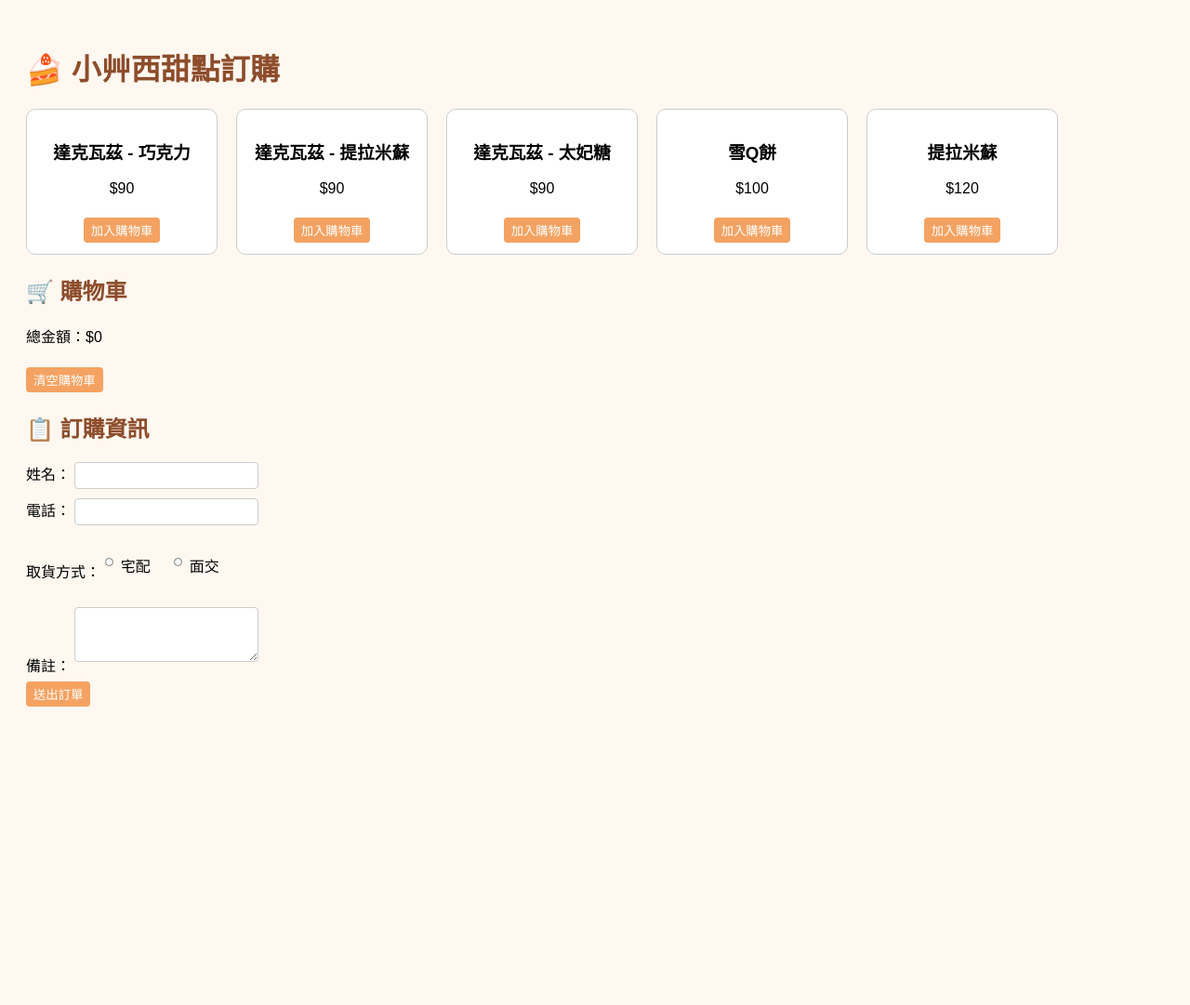
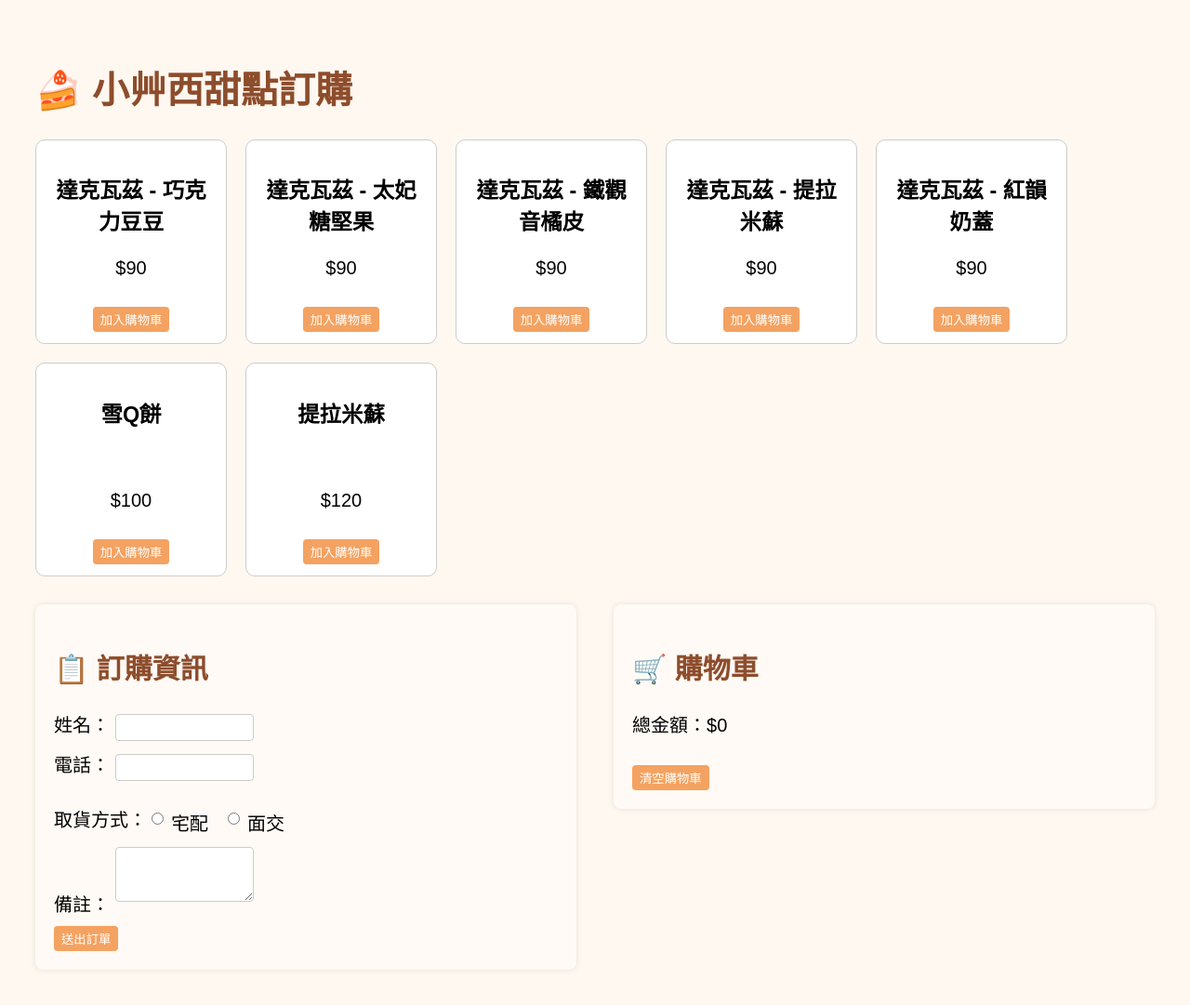
Before and after one commit to claireyang1026/dessert_order, a Flask app: page / in a window 1280 px wide. Shown: the whole page at 93% size. Before the commit the page ends 760 px from the top, so only its background shows below. Run offline with Flask 3, Linux system fonts and the light colour scheme.

Commit message:
10/14更新 dessert-order 內容

```diff
--- a/static/style.css
+++ b/static/style.css
@@ -1,4 +1,4 @@
-body { font-family: sans-serif; padding: 20px; background: #fff8f0; }
+body { font-family: sans-serif; padding: 30px; background: #fff8f0;font-size: 20px; }
 h1, h2 { color: #8d4d2c; }
 .products { display: flex; flex-wrap: wrap; gap: 20px; }
 .product {
@@ -10,7 +10,7 @@ h1, h2 { color: #8d4d2c; }
   text-align: center;
 }
 button {
-  margin-top: 6px;
+  margin-top: 10px;
   padding: 4px 8px;
   background: #f4a261;
   color: white;
@@ -20,7 +20,7 @@ button {
 }
 button:hover { background: #e76f51; }
 form input, form textarea {
-  width: 15%; margin-bottom: 10px; padding: 6px;
+  width: 25%; margin-bottom: 10px; padding: 6px;
   border-radius: 4px; border: 1px solid #ccc;
 }
 
@@ -33,7 +33,7 @@ form input, form textarea {
 .delivery-options {
   display: flex;
   gap: 16px;
-  margin: 8px 0 20px;
+  margin: 8px 0 0px;
   align-items: center;
 }
 
@@ -41,7 +41,7 @@ form input, form textarea {
   display: flex;
   align-items: center;
   gap: 5px;
-  font-size: 16px;
+  font-size: 20px;
   white-space: nowrap;
 }
 
@@ -54,3 +54,22 @@ form input, form textarea {
   padding: 16px;
   box-shadow: 0 2px 8px rgba(0,0,0,0.1);
 }
+
+.order-section {
+  display: flex;
+  gap: 40px;         /* 左右間距 */
+  align-items: flex-start;
+  margin-top: 30px;
+}
+
+.cart-box, .form-box {
+  flex: 1;
+  background: #fffaf5;
+  padding: 20px;
+  border-radius: 8px;
+  box-shadow: 0 0 6px rgba(0,0,0,0.1);
+}
+
+.cart-box ul {
+  padding-left: 20px;
+}
--- a/templates/index.html
+++ b/templates/index.html
@@ -10,9 +10,20 @@
 
   <section class="products">
     <div class="product">
-      <h3>達克瓦茲 - 巧克力</h3>
+      <h3>達克瓦茲 - 巧克力豆豆</h3>
       <p>$90</p>
-      <button onclick="addToCart('達克瓦茲 - 巧克力', 90)">加入購物車</button>
+      <button onclick="addToCart('達克瓦茲 - 巧克力豆豆', 90)">加入購物車</button>
+    </div>
+
+    <div class="product">
+      <h3>達克瓦茲 - 太妃糖堅果</h3>
+      <p>$90</p>
+      <button onclick="addToCart('達克瓦茲 - 太妃糖堅果', 90)">加入購物車</button>
+    </div>
+    <div class="product">
+    <h3>達克瓦茲 - 鐵觀音橘皮</h3>
+      <p>$90</p>
+      <button onclick="addToCart('達克瓦茲 - 鐵觀音橘皮', 90)">加入購物車</button>
     </div>
     <div class="product">
       <h3>達克瓦茲 - 提拉米蘇</h3>
@@ -20,29 +31,25 @@
       <button onclick="addToCart('達克瓦茲 - 提拉米蘇', 90)">加入購物車</button>
     </div>
     <div class="product">
-      <h3>達克瓦茲 - 太妃糖</h3>
+    <h3>達克瓦茲 - 紅韻奶蓋</h3>
       <p>$90</p>
-      <button onclick="addToCart('達克瓦茲 - 太妃糖', 90)">加入購物車</button>
+      <button onclick="addToCart('達克瓦茲 - 紅韻奶蓋', 90)" >加入購物車</button>
     </div>
     <div class="product">
-      <h3>雪Q餅</h3>
+      <h3>雪Q餅</h3><br>
       <p>$100</p>
       <button onclick="addToCart('雪Q餅', 100)">加入購物車</button>
     </div>
     <div class="product">
-      <h3>提拉米蘇</h3>
+      <h3>提拉米蘇</h3><br>
       <p>$120</p>
       <button onclick="addToCart('提拉米蘇', 120)">加入購物車</button>
     </div>
   </section>
-
-  <h2>🛒 購物車</h2>
-  <ul id="cart-list"></ul>
-  <p>總金額：$<span id="total">0</span></p>
-  <button onclick="clearCart()">清空購物車</button>
-
-  <h2>📋 訂購資訊</h2>
-  <form id="order-form" onsubmit="submitOrder(event)">
+<div class="order-section">
+  <div class="form-box">
+    <h2>📋 訂購資訊</h2>
+    <form id="order-form" onsubmit="submitOrder(event)">
 <!-- 姓名 -->
 <label>姓名：
   <input type="text" id="name" required>
@@ -77,8 +84,17 @@
 
 <!-- 提交按鈕 -->
 <button type="submit">送出訂單</button>
+   </form>
+ </div>
 
-  </form>
+<!--購物車在右邊-->
+<div class="cart-box">
+    <h2>🛒 購物車</h2>
+    <ul id="cart-list"></ul>
+    <p>總金額：$<span id="total">0</span></p>
+    <button onclick="clearCart()">清空購物車</button>
+
+</div>
 
   <script src="{{ url_for('static', filename='script.js') }}"></script>
 </body>
```
Also changed, not shown: README.md, static/IMG_1631.jpg (added).
